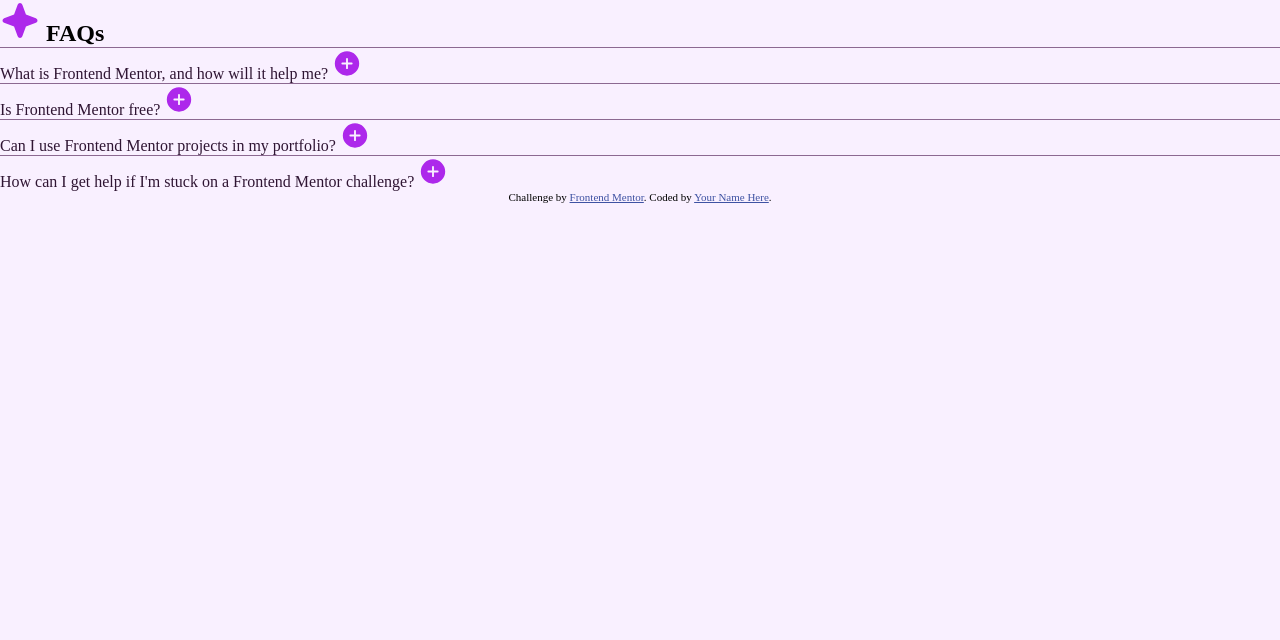
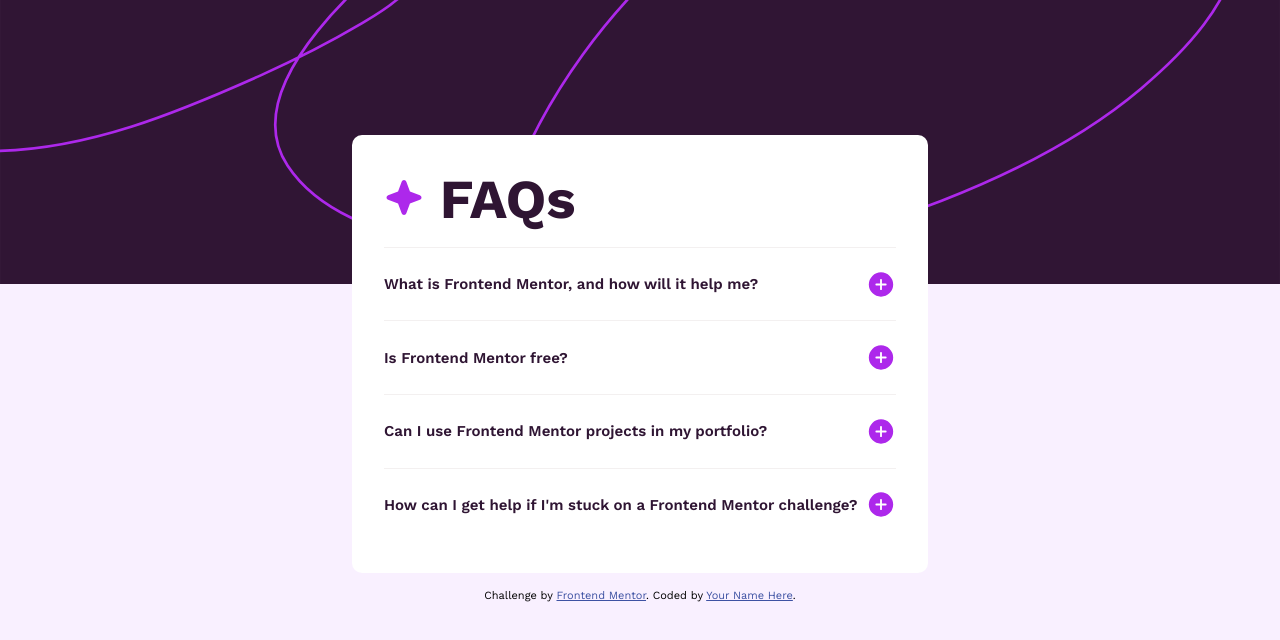
Before and after one commit to TkDevk/CSSChallenge, a plain HTML site: page 3/faq-accordion-main/index.html in a window 1280 px wide. Drawn offline with Linux system fonts and the light colour scheme.

Commit message:
Completed

```diff
--- a/3/faq-accordion-main/index.html
+++ b/3/faq-accordion-main/index.html
@@ -4,6 +4,7 @@
 <head>
   <meta charset="UTF-8">
   <meta name="viewport" content="width=device-width, initial-scale=1.0">
+  <script src="/script.js"></script>
   <!-- displays site properly based on user's device -->
   <link rel="stylesheet" href="./main.css">
   <link rel="icon" type="image/png" sizes="32x32" href="./assets/images/favicon-32x32.png">
@@ -19,35 +20,42 @@
 <body>
 
   <section>
+    <picture>
+      <img src="./assets/images/background-pattern-desktop.svg" alt="">
+    </picture>
+
+<main>
 
       <h1> <img src="./assets/images/icon-star.svg" alt="starIcon"> FAQs </h1>
+      <ul>
+      <li onclick="showP(1)">What is Frontend Mentor, and how will it help me? <img id="icon1"src="./assets/images/icon-plus.svg" alt="plusIcon"></li>
 
-      <figure>What is Frontend Mentor, and how will it help me? <img src="./assets/images/icon-plus.svg" alt="plusIcon"></figure>
+      <p id="para1">Frontend Mentor offers realistic coding challenges to help developers improve their
+        frontend coding skills with projects in HTML, CSS, and JavaScript. It's suitable for
+        all levels and ideal for portfolio building.</p>
 
-      <!--Frontend Mentor offers realistic coding challenges to help developers improve their
-        frontend coding skills with projects in HTML, CSS, and JavaScript. It's suitable for
-        all levels and ideal for portfolio building.-->
+      <li onclick="showP(2)">
+       Is Frontend Mentor free? <img id="icon2" src="./assets/images/icon-plus.svg" alt="plusIcon">
 
-      <figure>
-      Is Frontend Mentor free? <img src="./assets/images/icon-plus.svg" alt="plusIcon">
-      </figure>
-      <!--Yes, Frontend Mentor offers both free and premium coding challenges, with the free
+      </li>
+      <p id="para2">Yes, Frontend Mentor offers both free and premium coding challenges, with the free
       option providing access to a range of projects suitable for all skill levels.
-      -->
-      <figure>
-      Can I use Frontend Mentor projects in my portfolio? <img src="./assets/images/icon-plus.svg" alt="plusIcon">
+      </p>
+      <li onclick="showP(3)">
+      Can I use Frontend Mentor projects in my portfolio? <img id="icon3" src="./assets/images/icon-plus.svg" alt="plusIcon">
 
-    </figure>
-    <!--
+    </li>
+    <p id="para3">
       Yes, you can use projects completed on Frontend Mentor in your portfolio. It's an excellent
-      way to showcase your skills to potential employers! -->
+      way to showcase your skills to potential employers! </p>
 
-      <figure>
-        How can I get help if I'm stuck on a Frontend Mentor challenge? <img src="./assets/images/icon-plus.svg" alt="plusIcon">
-      </figure>
-      <!--The best place to get help is inside Frontend Mentor's Discord community. There's a help
-      channel where you can ask questions and seek support from other community members.-->
-
+      <li onclick="showP(4)">
+        How can I get help if I'm stuck on a Frontend Mentor challenge? <img id="icon4" src="./assets/images/icon-plus.svg"  alt="plusIcon">
+      </li>
+      <p id="para4">The best place to get help is inside Frontend Mentor's Discord community. There's a help
+      channel where you can ask questions and seek support from other community members.</p>
+    </ul>
+    </main>
   </section>
 
   <div class="attribution">
--- a/3/faq-accordion-main/main.css
+++ b/3/faq-accordion-main/main.css
@@ -1,10 +1,17 @@
-*{
-    margin:0;
-    padding:0;
-    box-sizing: border-box;
+@font-face {
+    font-family: 'work-sans';
+    src: url('./assets/fonts/WorkSans-VariableFont_wght.ttf');
 }
 
-:root{
+
+* {
+    margin: 0;
+    padding: 0;
+    box-sizing: border-box;
+    font-family: 'work-sans', monospace;
+}
+
+:root {
 
     --White: hsl(0, 0%, 100%);
     --lightPink: hsl(275, 100%, 97%);
@@ -15,15 +22,67 @@
 .attribution {
     font-size: 11px;
     text-align: center;
+    margin-top:1rem;
+
 }
 
-  .attribution a {
+.attribution a {
     color: hsl(228, 45%, 44%);
 }
-body{
+
+body {
     background-color: var(--lightPink);
+    display: flex;
+    flex-direction: column;
 }
-figure{
-    border-top: 1px var(--grayishPurple) solid;
-    color:var(--darkPurple);
+
+li {
+    border-top: 1.5px rgb(243, 240, 240) solid;
+    display: flex;
+    justify-content: space-between;
+    color: var(--darkPurple);
+    list-style: none;
+    align-items: center;
+    font-size: 0.94rem;
+    padding: 1.3rem 0;
+    font-weight: 600;
+    color: var(--darkPurple);
+    cursor: pointer;
 }
+
+main {
+    background-color: var(--White);
+    display: flex;
+    flex-direction: column;
+    gap: 1rem;
+    padding: 2rem;
+    border-radius: 10px;
+    margin: -12% 0 0 50%;
+    transform: translate(-50%);
+    z-index: 1;
+    width: 45svw;
+
+}
+
+
+
+h1 {
+    font-size: 55px;
+    color: var(--darkPurple);
+
+}
+
+
+picture > img{
+    width: 100vw;
+    position: relative;
+}
+p{
+    padding-bottom: 1.3rem;
+    color: var(--grayishPurple);
+    display: none;
+}
+
+/*
+Class to wrap elements
+*/
--- /dev/null
+++ b/3/faq-accordion-main/script.js
@@ -0,0 +1,13 @@
+
+const showP = (num) => {
+  const showPara = document.getElementById(`para${num}`);
+  const plusIcon = document.getElementById(`icon${num}`);
+
+  if (showPara.style.display === 'none' || showPara.style.display === '') { // just to verify if showPara is empty
+    showPara.style.display = 'block'; //set =
+    plusIcon.src = "./assets/images/icon-minus.svg"; // look for my boy
+  } else {
+    showPara.style.display = 'none';
+    plusIcon.src = "./assets/images/icon-plus.svg";
+  }
+};
```
